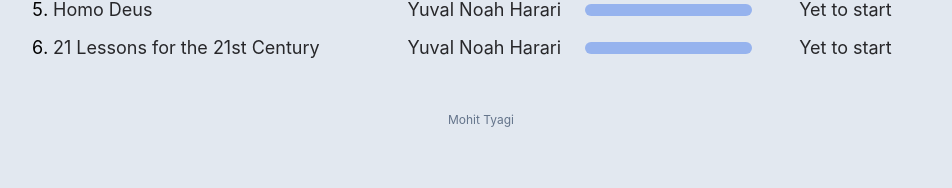
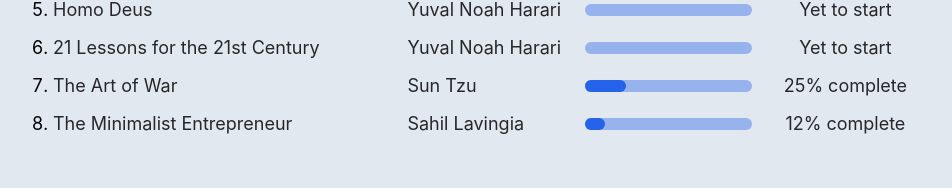
Before and after one commit to codeoholic/mohit.dev-next, a Next.js app: page / in a window 1280 px wide. Shown: the part 564-752 px from the top of the page, without its empty margins (159-1111 px from the left). Built offline with nearby package versions, Linux system fonts and the light colour scheme.

Commit message:
feat: book update

```diff
--- a/components/reading-list/books.js
+++ b/components/reading-list/books.js
@@ -40,4 +40,18 @@
     completion_percentage: 0,
     progress: "w-[0%]"
 
+},{
+
+    name: "The Art of War",
+    author: "Sun Tzu",
+    completion_percentage: 25,
+    progress: "w-[25%]"
+
+},{
+
+    name: "The Minimalist Entrepreneur",
+    author: "Sahil Lavingia",
+    completion_percentage: 12,
+    progress: "w-[12%]"
+
 }]
```
